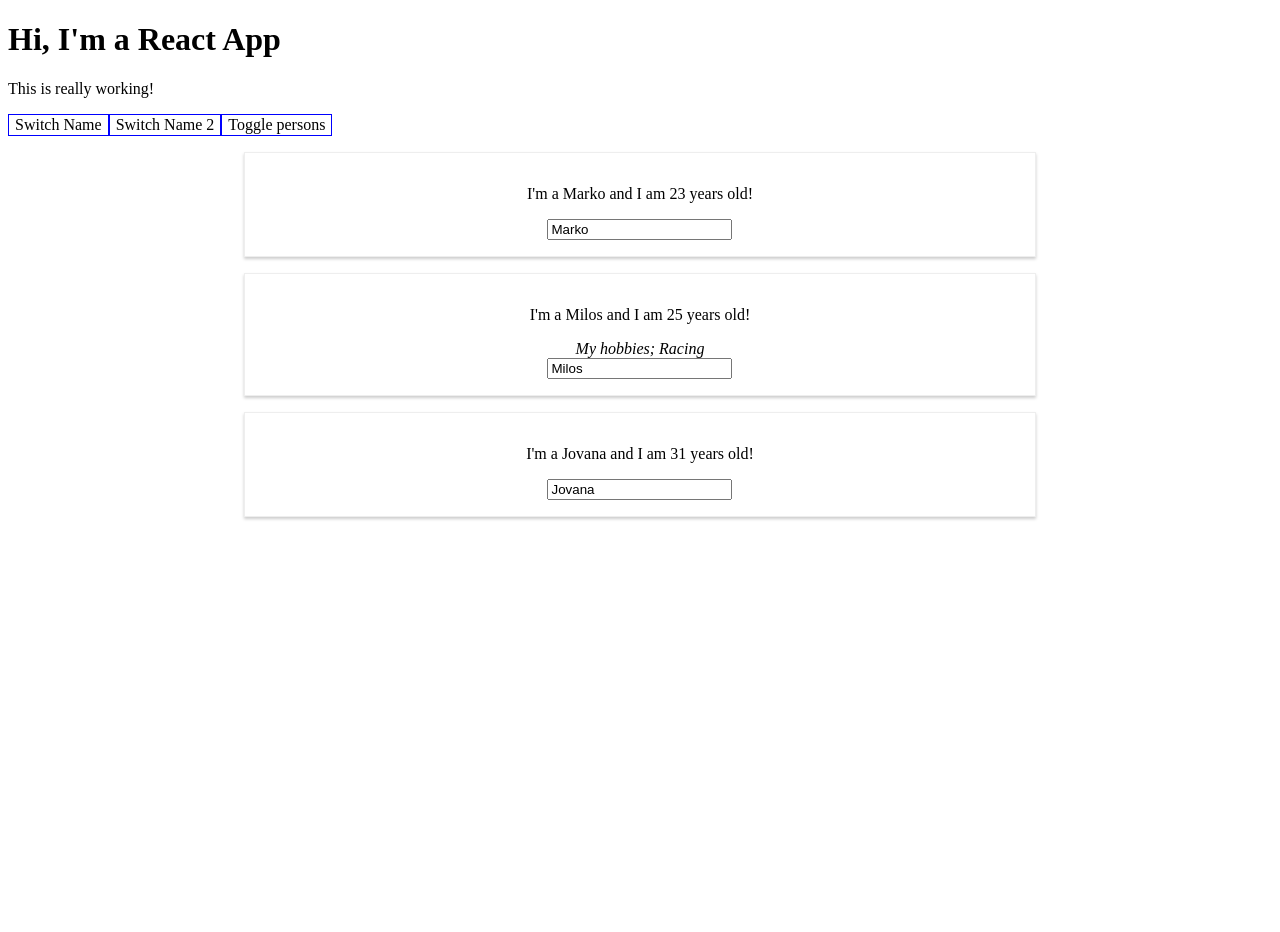
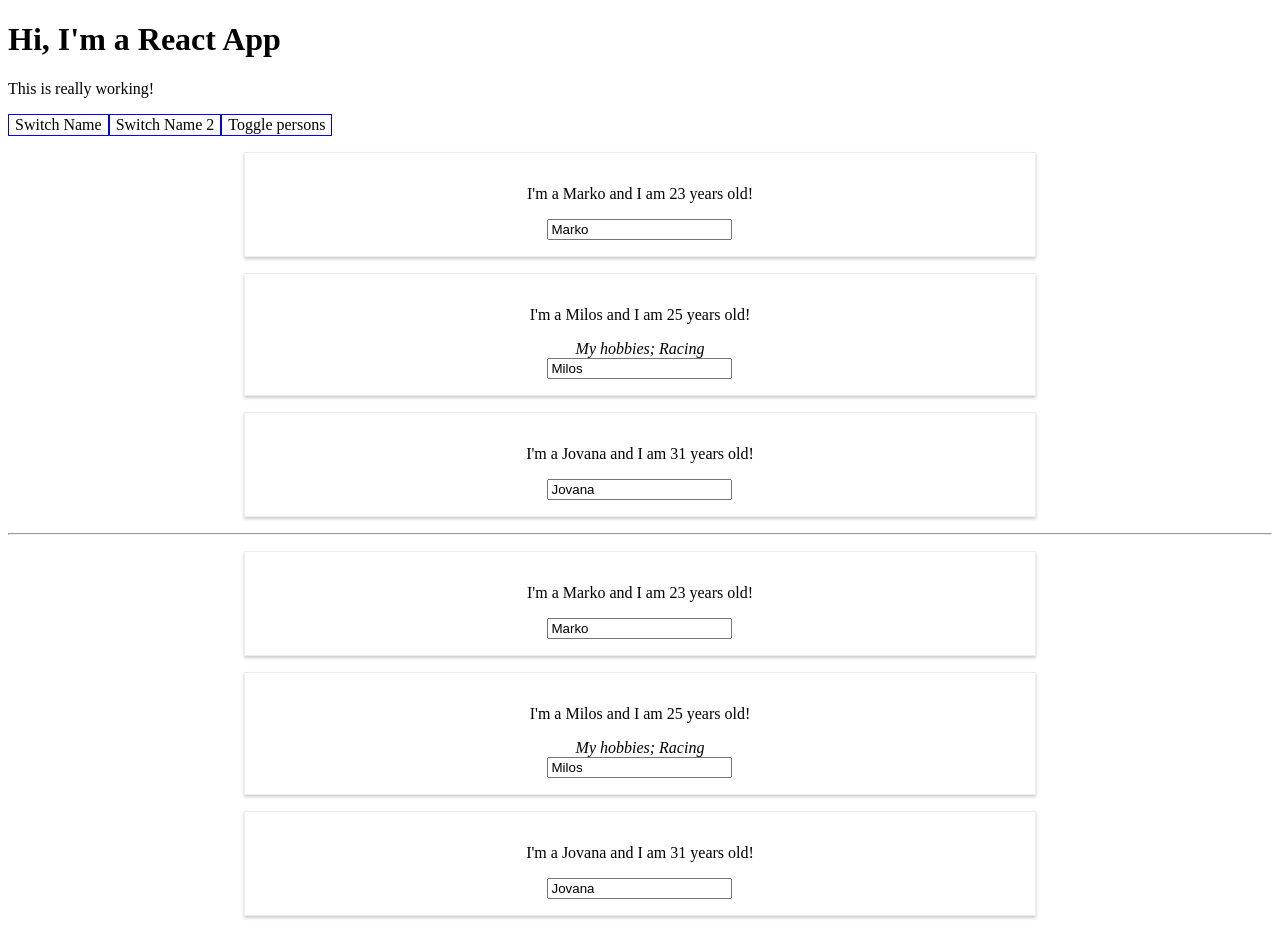
Before and after one commit to MarkoTON/Max-React.github.io, a React (Create React App) app: page / in a window 1280 px wide. Both pictures are taken after a click on the button "Toggle persons". Before the commit the page ends 800 px from the top, so only its background shows below. Built offline with nearby package versions, Linux system fonts and the light colour scheme.

Commit message:
adding example with && to show and hide

```diff
--- a/src/App.js
+++ b/src/App.js
@@ -89,6 +89,29 @@ class App extends Component {
           </div>
           : null
         }
+
+        <hr />
+        {/* Show/Hide in one line with && */}
+        { this.state.showPersons &&
+          <div>
+            <Person
+              click={this.switchNameHandler.bind(this,'Mirjana')}
+              name={this.state.persons[0].name}
+              age={this.state.persons[0].age}
+            />
+            <Person
+              click={this.switchNameHandler.bind(this,'Miljana')}
+              name={this.state.persons[1].name}
+              age={this.state.persons[1].age}
+            >
+              <i>My hobbies; Racing</i>
+            </Person>
+            <Person
+              name={this.state.persons[2].name}
+              age={this.state.persons[2].age}
+            />
+          </div>
+        }
       </div>
     );
   }
```
